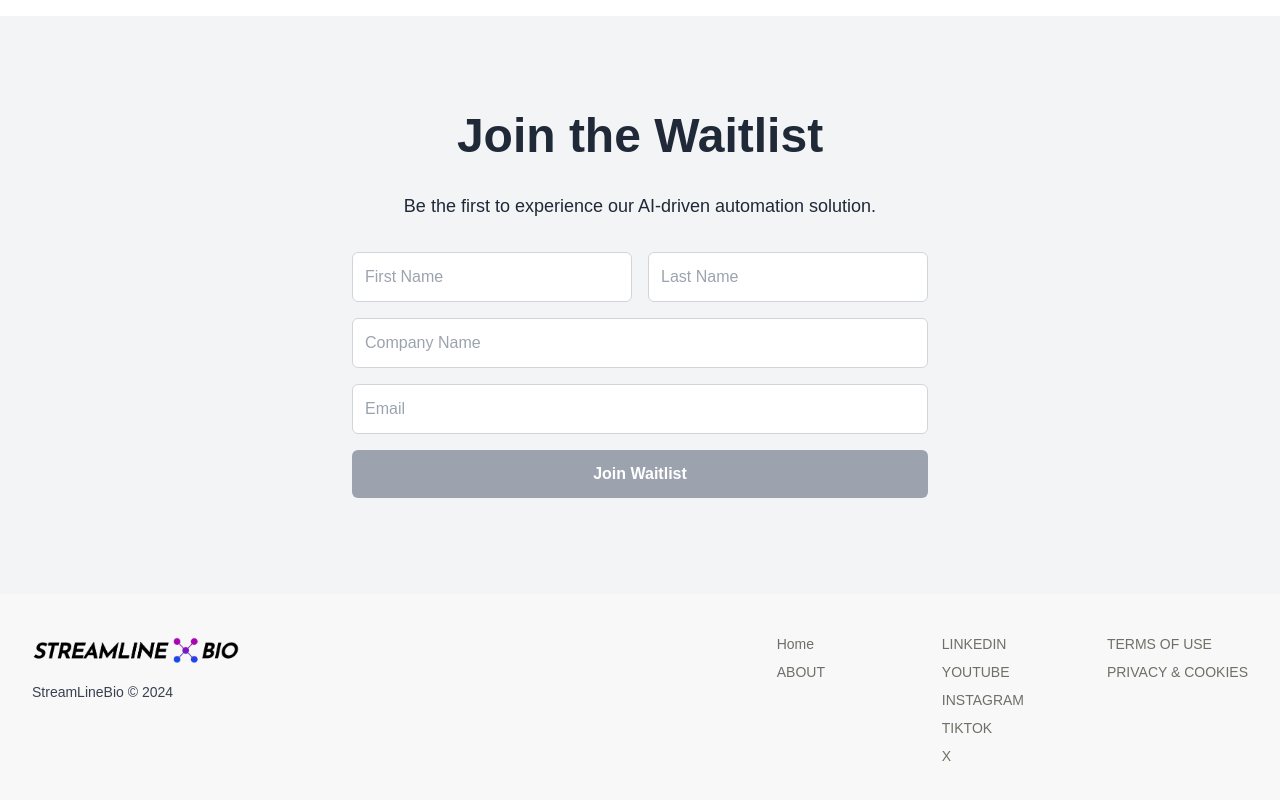
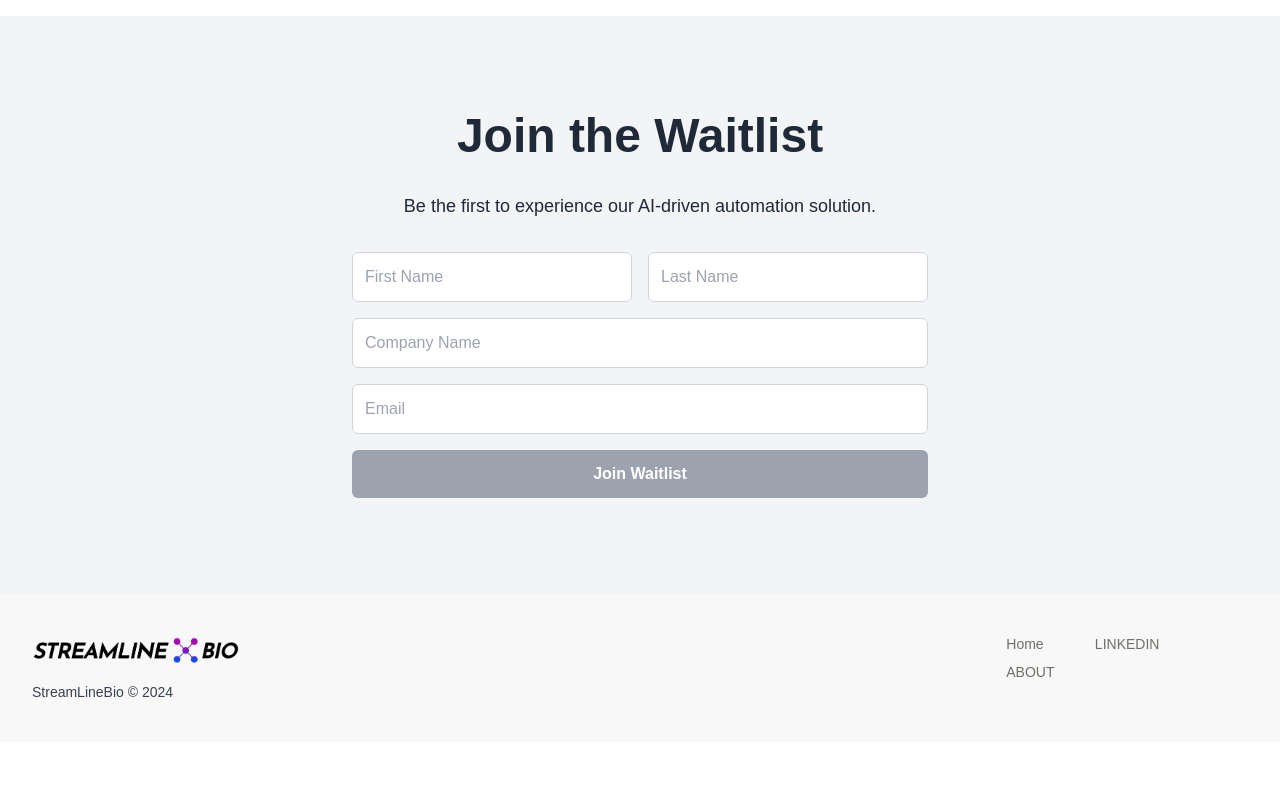
Before and after one commit to Ahmadkaxhi010/Streamline_bio, a Next.js app: page / in a window 1280 px wide. Shown: the part 2498-3298 px from the top of the page. After the commit the page ends 3240 px from the top, so only its background shows below. Built offline with nearby package versions, Linux system fonts and the light colour scheme.

Commit message:
Footer social links updates

```diff
--- a/components/footer/Footer.js
+++ b/components/footer/Footer.js
@@ -46,7 +46,7 @@ export default function Footer() {
             >
               LINKEDIN
             </Link>
-            <Link
+            {/* <Link
               href="#"
               className="inline-block w-max hover:border-b-2 border-transparent border-b-[#6f6f67] transition-all duration-500 ease-in-out delay-75"
             >
@@ -69,11 +69,11 @@ export default function Footer() {
               className="inline-block w-max hover:border-b-2 border-transparent border-b-[#6f6f67] transition-all duration-500 ease-in-out delay-75"
             >
               X
-            </Link>
+            </Link> */}
           </div>
 
           {/* Legal Links */}
-          <div className="flex flex-col gap-2">
+          {/* <div className="flex flex-col gap-2">
             <Link
               href="#"
               className="inline-block w-max hover:border-b-2 border-transparent border-b-[#6f6f67] transition-all duration-500 ease-in-out delay-75"
@@ -86,7 +86,7 @@ export default function Footer() {
             >
               PRIVACY & COOKIES
             </Link>
-          </div>
+          </div> */}
         </div>
       </div>
     </footer>
```
